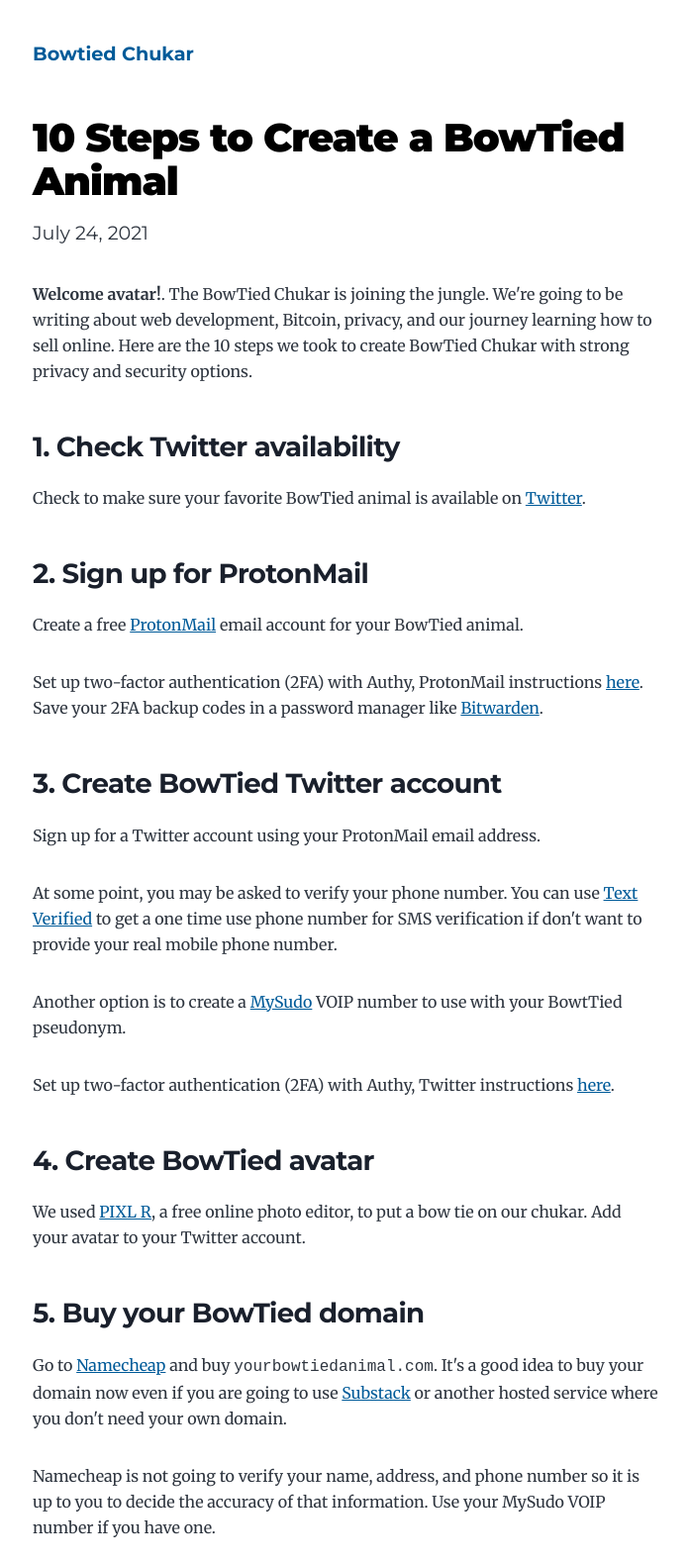
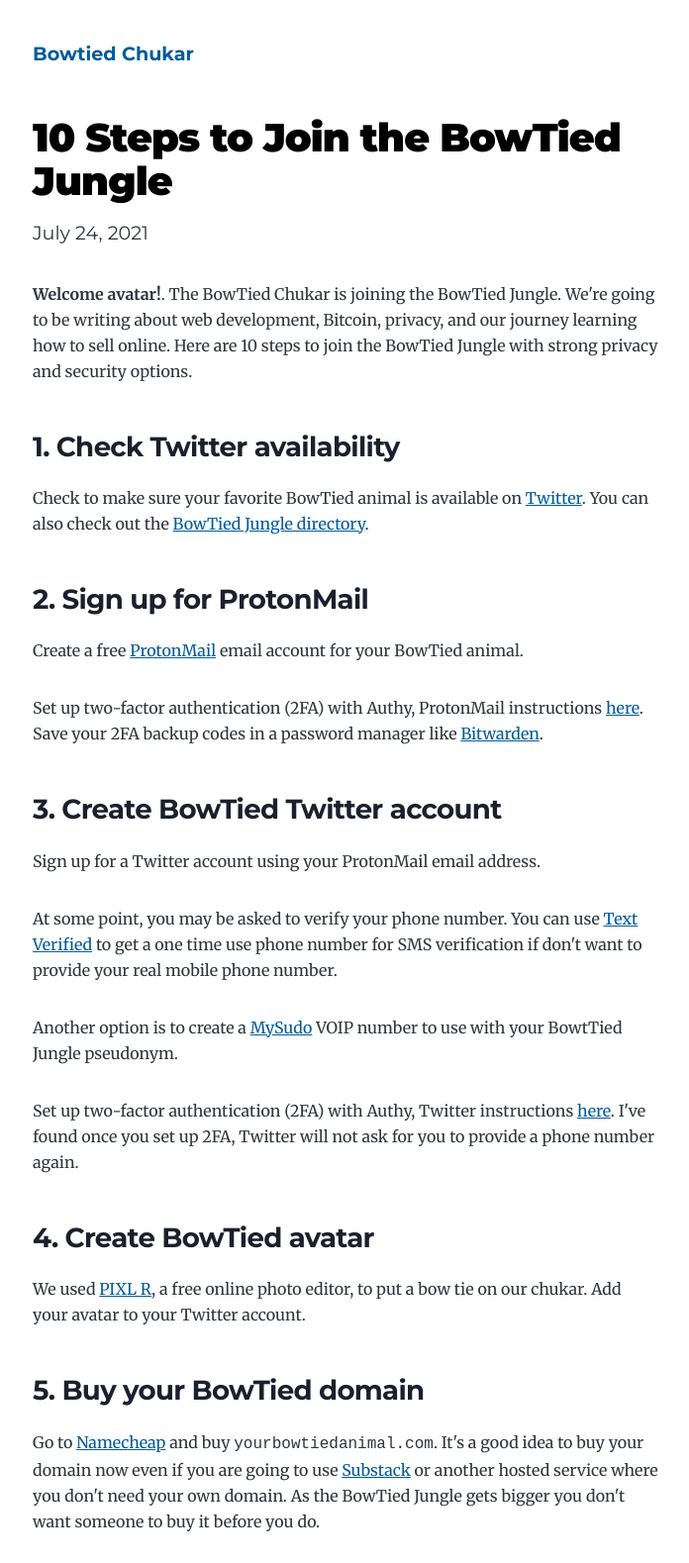
Before and after one commit to bowtiedchukar/bowtiedchukar-blog, a Gatsby site: page /ten-steps-to-create-a-bowtied-animal/ in a window 1280 px wide. Shown: the top 1579 px of the page at 99% size, without its empty margins (291-987 px from the left). Built offline with nearby package versions, Linux system fonts and the light colour scheme; Gatsby itself is replaced by a stand-in of ours; some packages are replaced by stand-ins of ours.

Commit message:
Update bowtied jungle post

```diff
--- a/content/blog/ten-steps-to-create-a-bowtied-animal/index.md
+++ b/content/blog/ten-steps-to-create-a-bowtied-animal/index.md
@@ -1,14 +1,14 @@
 ---
-title: 10 Steps to Create a BowTied Animal
+title: 10 Steps to Join the BowTied Jungle
 date: "2021-07-24T22:12:03.284Z"
-description: "The BowTied Chukar is joining the jungle!  Here are the 10 steps we took to create BowTied Chukar with strong privacy and security options."
+description: "The BowTied Chukar is joining the jungle!  Here are the 10 steps we took to join the BowTied Jungle with strong privacy and security options."
 keywords: "bowtied, anon, avatar, privacy"
 ---
-**Welcome avatar!**. The BowTied Chukar is joining the jungle.  We're going to be writing about web development, Bitcoin, privacy, and our journey learning how to sell online.  Here are the 10 steps we took to create BowTied Chukar with strong privacy and security options.
+**Welcome avatar!**. The BowTied Chukar is joining the BowTied Jungle.  We're going to be writing about web development, Bitcoin, privacy, and our journey learning how to sell online.  Here are 10 steps to join the BowTied Jungle with strong privacy and security options.
 
 ### 1. Check Twitter availability
 
-Check to make sure your favorite BowTied animal is available on [Twitter](https://twitter.com).
+Check to make sure your favorite BowTied animal is available on [Twitter](https://twitter.com). You can also check out the [BowTied Jungle directory](https://bowtiedbaboon.com/bow-tied-directory/).
 
 ### 2. Sign up for ProtonMail
 
@@ -22,9 +22,9 @@
 
 At some point, you may be asked to verify your phone number. You can use [Text Verified](https://www.textverified.com) to get a one time use phone number for SMS verification if don't want to provide your real mobile phone number.
 
-Another option is to create a [MySudo](https://mysudo.com/) VOIP number to use with your BowtTied pseudonym.
+Another option is to create a [MySudo](https://mysudo.com/) VOIP number to use with your BowtTied Jungle pseudonym.
 
-Set up two-factor authentication (2FA) with Authy, Twitter instructions [here](https://help.twitter.com/en/managing-your-account/two-factor-authentication).
+Set up two-factor authentication (2FA) with Authy, Twitter instructions [here](https://help.twitter.com/en/managing-your-account/two-factor-authentication).  I've found once you set up 2FA, Twitter will not ask for you to provide a phone number again.
 
 ### 4. Create BowTied avatar
 
@@ -32,7 +32,7 @@
 
 ### 5. Buy your BowTied domain
 
-Go to [Namecheap](https://namecheap.com) and buy `yourbowtiedanimal.com`.  It's a good idea to buy your domain now even if you are going to use [Substack](https://substack.com/) or another hosted service where you don't need your own domain.
+Go to [Namecheap](https://namecheap.com) and buy `yourbowtiedanimal.com`.  It's a good idea to buy your domain now even if you are going to use [Substack](https://substack.com/) or another hosted service where you don't need your own domain.  As the BowTied Jungle gets bigger you don't want someone to buy it before you do.
 
 Namecheap is not going to verify your name, address, and phone number so it is up to you to decide the accuracy of that information.  Use your MySudo VOIP number if you have one.
 
@@ -40,7 +40,7 @@
 
 Set up two-factor authentication (2FA) with Authy, Namecheap instructions [here](https://www.namecheap.com/support/knowledgebase/article.aspx/10073/45/how-can-i-use-the-totp-method-for-twofactor-authentication/).
 
-*[Steps 6-10 will guide you through creating your blog using the static site generator [Gatsby](https://www.gatsbyjs.com/) and deploying on [Netlify](https://www.netlify.com).   For a more simple solution, use [Substack](https://substack.com/) or [Wordpress](https://wordpress.com/create-blog/). If you choose these options, you can skip down to writing your first blog post in step 10.]*
+*[Steps 6-10 will guide you through creating your blog using the static site generator [Gatsby](https://www.gatsbyjs.com/) and deploying on [Netlify](https://www.netlify.com).   For a more simple solution, use [Substack](https://substack.com/) or [Wordpress](https://wordpress.com/create-blog/). **BowTied Opossum has an excellent [WordPress guide](https://bowtiedopossum.com/the-basics-of-your-first-website/) if you go with that option.**  If you choose these options, you can skip down to writing your first blog post in step 10.]*
 
 ### 6. Create BowTied Github account
 
@@ -128,4 +128,4 @@
 
 The BowTied Chukar blog is on [GitHub](https://github.com/bowtiedchukar/bowtiedchukar-blog) if you want to see the code for this site.
 
-Congratulations, you've created your own BowTied animal!  Now you're all set to join the Jungle!  #WAGMI
+Congratulations, you've created your own BowTied animal!  Now you're all set to join the BowTied Jungle!  Check out [@DeGenJungle](https://twitter.com/DeGenJungle) to join the Discord. #WAGMI
```
